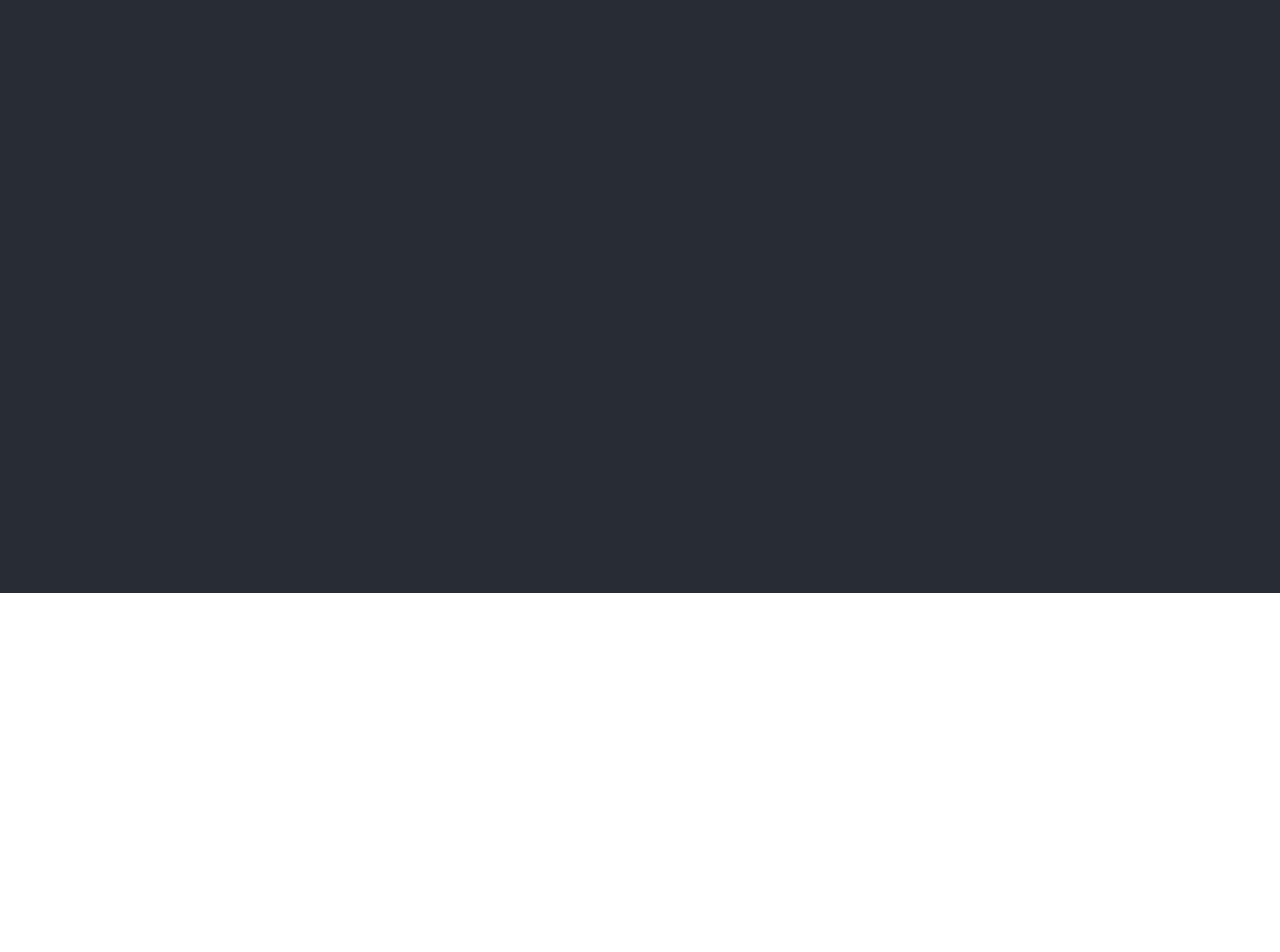
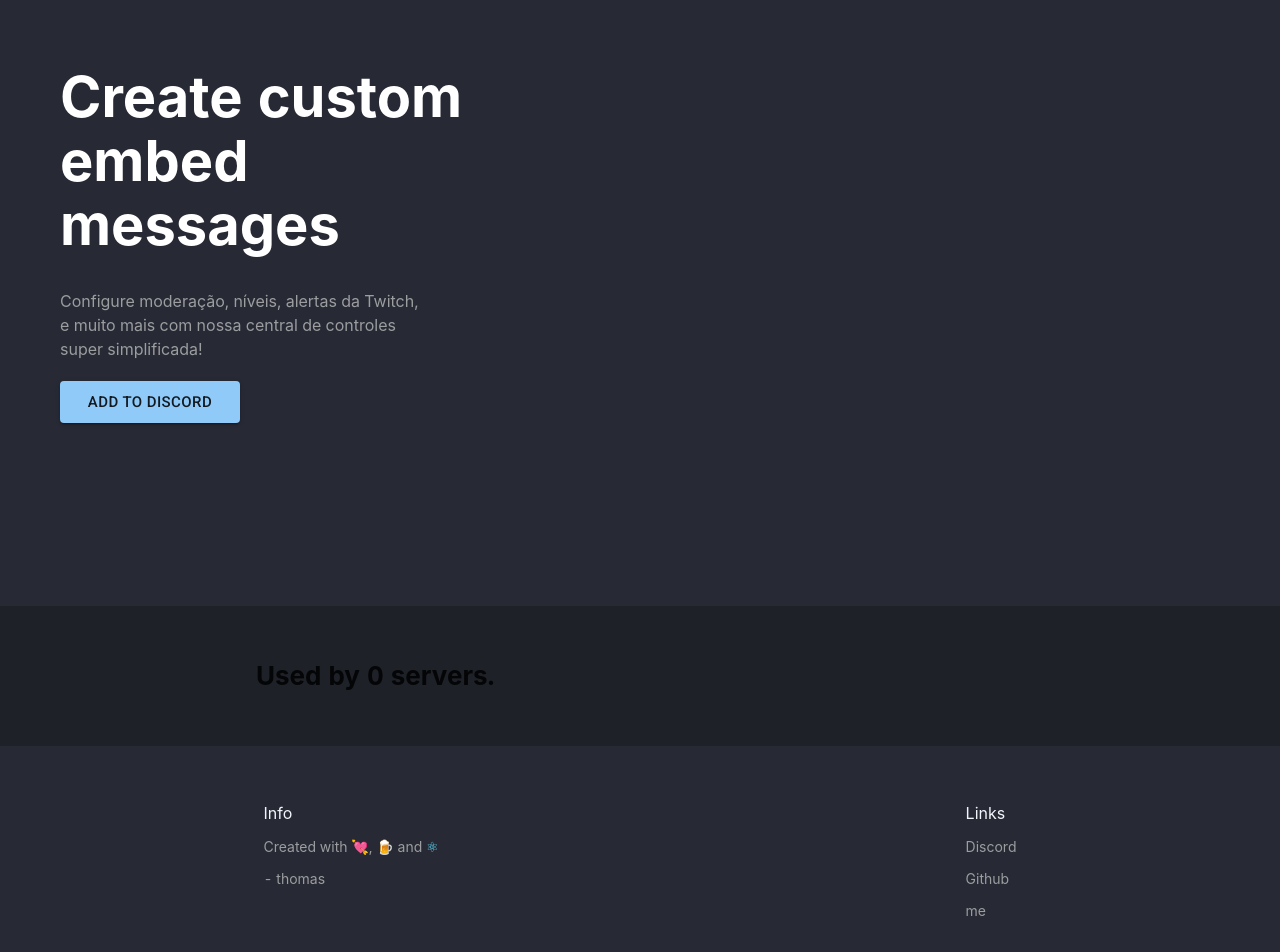
Before and after one commit to thomasreichmann/discord-embed-editor, a React (Create React App) app: page /login in a window 1280 px wide. Shown: the part 207-1159 px from the top of the page. Before the commit the page ends 800 px from the top, so only its background shows below. Built offline with nearby package versions, Linux system fonts and the light colour scheme; the HTML template or start-up script is replaced by a standard one.

Commit message:
feat: first login landing page draft

```diff
--- a/src/App.scss
+++ b/src/App.scss
@@ -1,6 +1,11 @@
 .App {
-	background-color: #282c34;
+	background-color: #272934;
 	min-height: 100vh;
 	font-size: calc(10px + 2vmin);
-	color: white;
+	color: #9b9d9f;
 }
+
+a {
+	color: inherit;
+	text-decoration: none;
+}
--- /dev/null
+++ b/src/components/footer/Footer.scss
@@ -0,0 +1,29 @@
+.footer {
+	padding: 25px 0;
+
+	#contentWrapper {
+		display: flex;
+		justify-content: space-around;
+
+		div {
+			p {
+				padding: 5px;
+				margin: 0;
+				font-size: 14px;
+			}
+
+			.title {
+				color: #f2f4fb;
+				font-size: 16px;
+			}
+		}
+	}
+
+	a:hover {
+		color: #42a5f5;
+	}
+}
+
+#reactEmoji {
+	color: #61dbfb;
+}
--- /dev/null
+++ b/src/components/footer/Footer.tsx
@@ -0,0 +1,35 @@
+import './Footer.scss';
+
+export default function Footer() {
+	return (
+		<main className="footer">
+			<div id="contentWrapper">
+				<div>
+					<p className="title">Info</p>
+					<p>
+						Created with 💘, 🍺 and <span id="reactEmoji">⚛︎</span>
+					</p>
+					<p>- thomas</p>
+				</div>
+				<div>
+					<p className="title">Links</p>
+					<p>
+						<a href="https://discord.gg/Hu69Ds2vse" target="_blank" rel="noreferrer">
+							Discord
+						</a>
+					</p>
+					<p>
+						<a href="https://github.com/thomasreichmann/discord-embed-editor-web" target="_blank" rel="noreferrer">
+							Github
+						</a>
+					</p>
+					<p>
+						<a href="https://thomasar.dev/" target="_blank" rel="noreferrer">
+							me
+						</a>
+					</p>
+				</div>
+			</div>
+		</main>
+	);
+}
--- a/src/components/header/Header.scss
+++ b/src/components/header/Header.scss
@@ -1,4 +1,6 @@
 .wrapper {
+	color: white;
+
 	display: flex;
 	align-items: center;
 	justify-content: space-between;
--- a/src/components/header/Header.tsx
+++ b/src/components/header/Header.tsx
@@ -1,5 +1,10 @@
-import { Button } from '@mui/material';
+import { styled } from '@mui/material/styles';
+import Button, { ButtonProps } from '@mui/material/Button';
 import './Header.scss';
+
+const MainButton = styled(Button)<ButtonProps>({
+	color: '#9b9d9f',
+});
 
 export default function Header() {
 	return (
@@ -8,9 +13,11 @@ export default function Header() {
 				<span>LOGO</span>
 				<div className="buttonsWrapper">
 					<div className="mainButtons">
-						<Button>test</Button>
-						<Button>test</Button>
-						<Button>test</Button>
+						<MainButton>
+							<a href="https://discord.gg/Hu69Ds2vse" target="_blank" rel="noreferrer">
+								Support Server
+							</a>
+						</MainButton>
 					</div>
 					<Button variant="contained" href={process.env.REACT_APP_DISCORD_OAUTH_URL}>
 						Login
--- a/src/pages/login/Login.scss
+++ b/src/pages/login/Login.scss
@@ -0,0 +1,66 @@
+.mainWrapper {
+	display: flex;
+	flex-direction: column;
+	justify-content: center;
+
+	max-width: 1240px;
+	height: 724px;
+	width: 100%;
+
+	margin: 0px auto;
+	padding: 0px 40px;
+}
+
+.lightDesc {
+	width: 360px;
+	margin-top: 32px;
+	max-width: 100%;
+
+	font-style: normal;
+	font-size: 16px;
+	line-height: 24px;
+	color: #9b9d9f;
+}
+
+.boldHeader {
+	color: white;
+
+	font-style: normal;
+	font-weight: bold;
+	font-size: 56px;
+	line-height: 64px;
+}
+
+#welcomeHeader {
+	width: 460px;
+	max-width: 100%;
+	margin-bottom: 0;
+}
+
+#addDiscordBtn {
+	margin-top: 20px;
+	max-width: 180px;
+}
+
+.infoBand {
+	color: white;
+	height: 140px;
+	background-color: #1f2129;
+	margin-bottom: 25px;
+
+	div {
+		height: 100%;
+
+		display: flex;
+		align-items: center;
+
+		margin-left: 20%;
+		h1 {
+			margin: 0;
+
+			font-size: 26px;
+			line-height: 28px;
+			font-weight: 700;
+		}
+	}
+}
--- a/src/pages/login/Login.tsx
+++ b/src/pages/login/Login.tsx
@@ -1,13 +1,32 @@
 import './Login.scss';
 import Header from '../../components/header/Header';
+import { Button } from '@mui/material';
+import Footer from '../../components/footer/Footer';
 
 function Login() {
 	// TODO: re desing login page to look more like a landing page, maybe take inspiration from mee6 and such
 	return (
 		<div>
-			{/* <Button href={process.env.REACT_APP_DISCORD_OAUTH_URL}>discord oauth</Button> */}
 			<Header />
-			<main></main>
+			<main className="mainWrapper">
+				<h1 className="boldHeader" id="welcomeHeader">
+					Create custom embed messages
+				</h1>
+				<div className="lightDesc">
+					Configure moderação, níveis, alertas da Twitch, e muito mais com nossa central de controles super
+					simplificada!
+				</div>
+				<Button id="addDiscordBtn" variant="contained" size="large">
+					Add to discord
+				</Button>
+			</main>
+
+			<div className="infoBand">
+				<div>
+					<h1>Used by 0 servers.</h1>
+				</div>
+			</div>
+			<Footer />
 		</div>
 	);
 }
```
